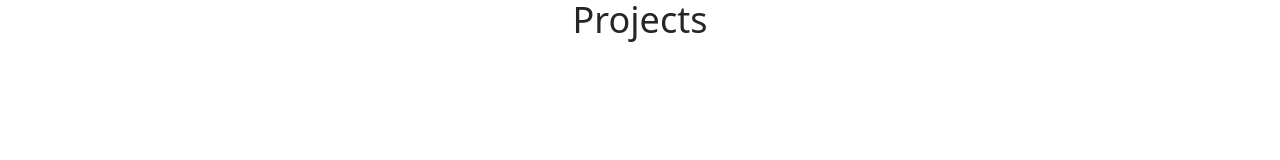
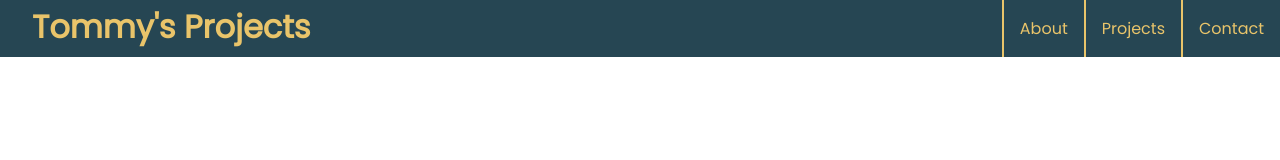
Before and after one commit to cheese-1024/projects, a plain HTML site: page index.html in a window 1280 px wide. Drawn offline with nearby package versions, Linux system fonts and the light colour scheme.

Commit message:
navbar + title

```diff
--- a/index.html
+++ b/index.html
@@ -11,14 +11,18 @@
     <meta name="description" content="">
     <meta name="viewport" content="width=device-width, initial-scale=1">
     <link rel="stylesheet" href="style.css">
-    <script src="https://cdn.tailwindcss.com"></script>
+    <link rel="preconnect" href="https://fonts.googleapis.com">
+<link rel="preconnect" href="https://fonts.gstatic.com" crossorigin>
+<link href="https://fonts.googleapis.com/css2?family=Poppins:wght@100;200;400&display=swap" rel="stylesheet">
   </head>
   <body>
     <div id="navbar" class="">
-      <h1 id="title" class="text-4xl text-neutral-800 font-sans">Projects</h1>
+      <h1 id="title" class="">Tommy's Projects</h1>
       <nav class="nav">
         <ul class="nav-links">
-
+          <li><a href="#about">About</a></li>
+          <li><a href="#projects">Projects</a></li>
+          <li><a href="#contact">Contact</a></li>
         </ul>
       </nav>
     </div>
--- a/style.css
+++ b/style.css
@@ -1,4 +1,71 @@
+/* Colours */
+:root {
+  --1: #264653;
+  --2: #2A9D8F;
+  --3: #E9C46A;
+  --4: #F4A261;
+  --5: #E76F51;
+}
+
+
+
+/* CSS Reset */
+* {
+  margin: 0;
+  padding: 0;
+  box-sizing: border-box;
+}
+
+a {
+  text-decoration: none;
+}
+
+html {
+  font-family: Poppins, sans-serif;
+}
 
 #title {
-  text-align: center;
+  color: var(--3);
+  padding: 0.1em 1em;
+  flex-grow: 2;
 }
+
+#navbar {
+  display: flex;
+  width: 100%;
+  background-color: var(--1);
+}
+
+nav {
+  display: flex;
+  align-items: center;
+}
+
+nav a {
+  color: var(--3);
+}
+
+nav ul {
+  list-style: none;
+  display: flex;
+  padding-right: 0.4em;
+}
+
+nav ul:last-of-type {
+  padding-right: 0;
+}
+
+nav ul li {
+  padding: 1rem;
+  border-right: 2px solid var(--3);
+  border-left: 2px solid var(--3);
+
+}
+
+nav ul li:first-of-type {
+  border-right: none;
+}
+
+nav ul li:last-of-type {
+  border: none;
+}
```
